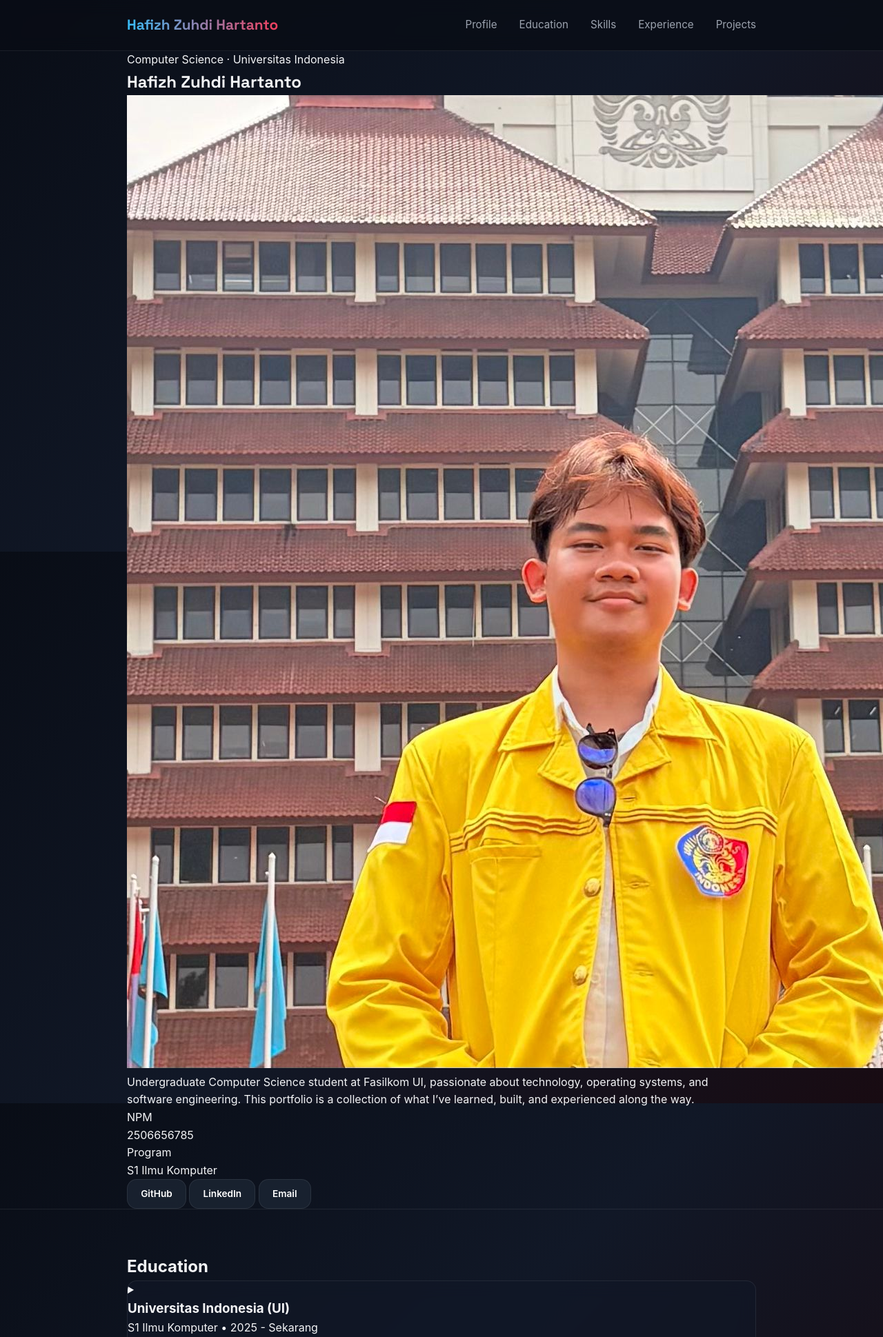
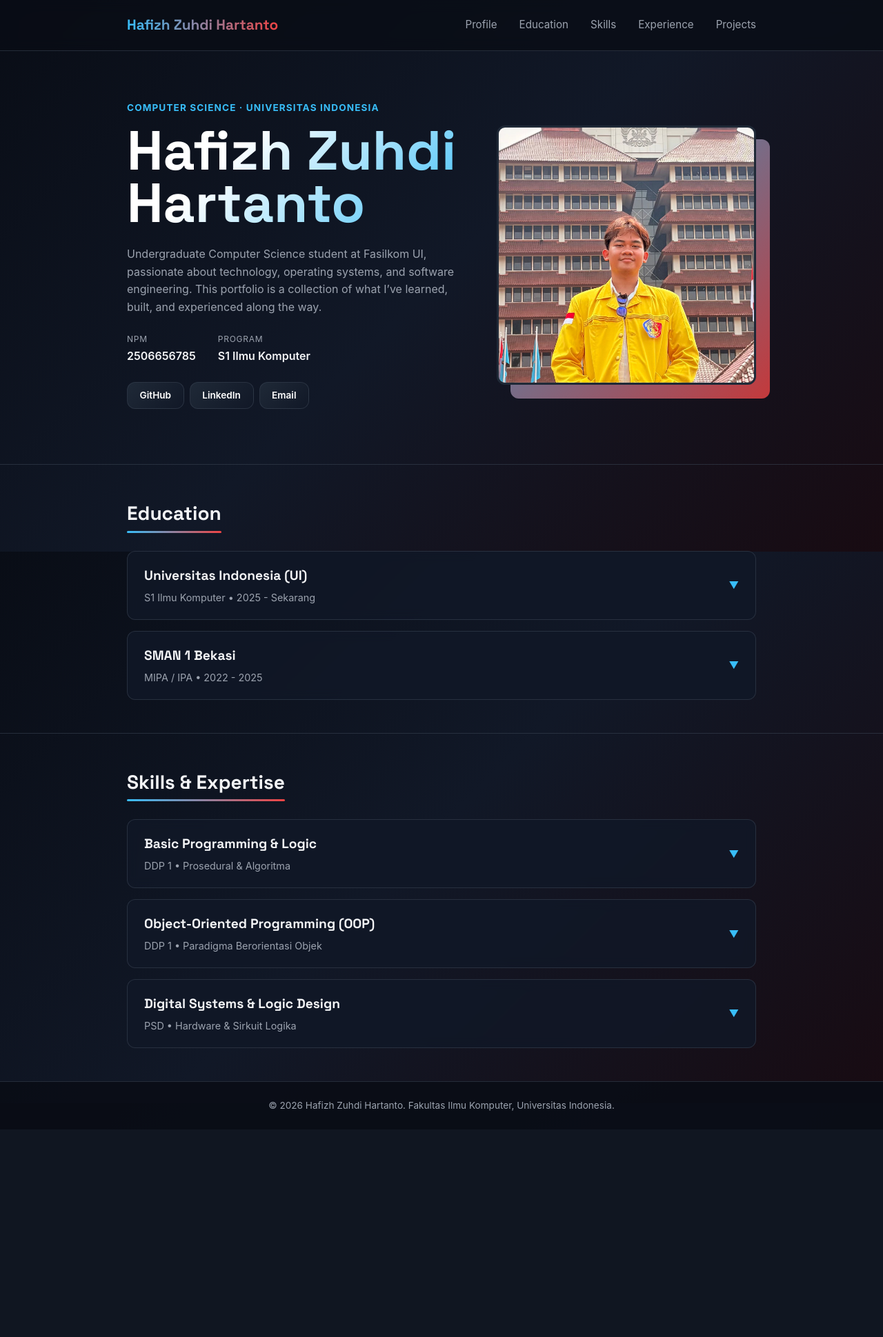
Before and after one commit to Hafizh0205/myportofolio, a Django app: page / in a window 1280 px wide; the page is wider, and only the part inside the window is pictured. Shown: the top 1939 px of that part at 69% size. After the commit the page ends 1611 px from the top of that part, so only its background shows below. Run offline with Django 5.2, Linux system fonts and the light colour scheme; parts of the project's set-up code (start-up, migrations or seed data) failed here and were passed over.

Commit message:
final CSS update

```diff
--- a/static/css/style.css
+++ b/static/css/style.css
@@ -7,12 +7,12 @@
 :root {
     --ink: #f3f4f6;
     --paper-gradient: linear-gradient(135deg, #090d16 0%, #111827 50%, #180b12 100%);
-    --card-bg: rgba(17, 24, 39, 0.65);
+    --card-bg: rgba(17, 24, 39, 0.85);
     --accent-blue: #38bdf8;
-    --accent-red: #f43f5e;
-    --line: rgba(255, 255, 255, 0.08);
+    --accent-red: #ef4444;
+    --line: rgba(55, 65, 81, 0.6);
     --text-muted: #9ca3af;
-    --radius: 14px;
+    --radius: 12px;
 }
 
 body {
@@ -37,7 +37,7 @@ h1, .brand {
 .site-header {
     border-bottom: 1px solid var(--line);
     background: rgba(9, 13, 22, 0.8);
-    backdrop-filter: blur(12px);
+    backdrop-filter: blur(10px);
     position: sticky;
     top: 0;
     z-index: 100;
@@ -76,33 +76,229 @@ h1, .brand {
     color: var(--accent-blue);
 }
 
-/* Tombol Khas GitHub milikmu (Dark default -> Glowing Gradient on Hover) */
+.hero {
+    padding: 4.5rem 0 5rem;
+}
+
+.hero-grid {
+    display: grid;
+    grid-template-columns: 1.3fr 1fr;
+    grid-template-areas:
+        "identity photo"
+        "details photo";
+    gap: 1.5rem 3rem;
+}
+
+.hero-identity { grid-area: identity; }
+.hero-details { grid-area: details; }
+
+.hero-kicker {
+    font-size: 0.85rem;
+    letter-spacing: 0.08em;
+    text-transform: uppercase;
+    color: var(--accent-blue);
+    font-weight: 700;
+    margin-bottom: 0.75rem;
+}
+
+.hero-identity h1 {
+    font-size: clamp(3rem, 7vw, 5rem);
+    line-height: 0.95;
+    background: linear-gradient(135deg, #ffffff 30%, var(--accent-blue) 100%);
+    -webkit-background-clip: text;
+    -webkit-text-fill-color: transparent;
+}
+
+.bio {
+    color: var(--text-muted);
+    max-width: 480px;
+    margin-bottom: 1.5rem;
+}
+
+.meta-list {
+    display: flex;
+    gap: 2rem;
+    margin-bottom: 1.5rem;
+}
+
+.meta-row dt {
+    font-size: 0.75rem;
+    text-transform: uppercase;
+    letter-spacing: 0.06em;
+    color: var(--text-muted);
+    margin-bottom: 0.15rem;
+}
+
+.meta-row dd {
+    font-weight: 600;
+    color: var(--ink);
+}
+
+.social-links {
+    display: flex;
+    gap: 0.5rem;
+    flex-wrap: wrap;
+}
+
 .social-link {
-    display: inline-flex;
-    align-items: center;
-    justify-content: center;
+    display: inline-block;
     font-size: 0.85rem;
     font-weight: 600;
     text-decoration: none;
     color: #ffffff;
-    background: rgba(31, 41, 55, 0.7);
+    background: linear-gradient(135deg, #1f2937, #111827);
     border: 1px solid var(--line);
     border-radius: var(--radius);
-    padding: 0.6rem 1.2rem;
-    backdrop-filter: blur(8px);
-    transition: all 0.3s cubic-bezier(0.16, 1, 0.3, 1);
-    cursor: pointer;
-    font-family: inherit;
+    padding: 0.5rem 1.1rem;
+    transition: all 0.2s ease;
 }
 
 .social-link:hover {
     border-color: var(--accent-blue);
     background: linear-gradient(135deg, var(--accent-blue), var(--accent-red));
-    box-shadow: 0 0 20px rgba(56, 189, 248, 0.35);
-    transform: translateY(-2px);
 }
 
-.content-section, .experience-section {
+.hero-photo {
+    grid-area: photo;
+    align-self: center;
+    position: relative;
+}
+
+.photo-block {
+    position: absolute;
+    top: 1.25rem;
+    left: 1.25rem;
+    width: 100%;
+    height: 100%;
+    background: linear-gradient(135deg, var(--accent-blue), var(--accent-red));
+    border-radius: var(--radius);
+    z-index: 0;
+    opacity: 0.8;
+}
+
+.avatar {
+    position: relative;
+    z-index: 1;
+    display: block;
+    width: 100%;
+    aspect-ratio: 1 / 1;
+    object-fit: cover;
+    border-radius: var(--radius);
+    border: 3px solid #1f2937;
+}
+
+.content-section {
+    padding: 3rem 0;
+    border-top: 1px solid var(--line);
+}
+
+.section-title {
+    font-family: "Space Grotesk", -apple-system, sans-serif;
+    font-size: 1.75rem;
+    font-weight: 700;
+    color: var(--ink);
+    margin-bottom: 2rem;
+    position: relative;
+    display: inline-block;
+}
+
+.section-title::after {
+    content: "";
+    position: absolute;
+    bottom: -6px;
+    left: 0;
+    width: 100%;
+    height: 3px;
+    background: linear-gradient(90deg, var(--accent-blue), var(--accent-red));
+    border-radius: var(--radius);
+}
+
+/* Accordion Card Style dengan Animation Slide-in milikmu */
+.edu-list {
+    display: flex;
+    flex-direction: column;
+    gap: 1rem;
+}
+
+.edu-card {
+    background-color: var(--card-bg);
+    border: 1px solid var(--line);
+    border-radius: var(--radius);
+    overflow: hidden;
+    backdrop-filter: blur(8px);
+    opacity: 0;
+    transform: translateX(-60px);
+    transition: border-color 0.2s ease, box-shadow 0.2s ease, transform 0.6s cubic-bezier(0.16, 1, 0.3, 1), opacity 0.6s ease;
+}
+
+.edu-card.in-view {
+    opacity: 1;
+    transform: translateX(0);
+}
+
+.edu-list .edu-card:nth-child(1).in-view { transition-delay: 0.1s; }
+.edu-list .edu-card:nth-child(2).in-view { transition-delay: 0.25s; }
+.edu-list .edu-card:nth-child(3).in-view { transition-delay: 0.4s; }
+
+.edu-card:hover {
+    border-color: var(--accent-blue);
+    box-shadow: 0 0 15px rgba(56, 189, 248, 0.15);
+}
+
+.edu-summary {
+    padding: 1.25rem 1.5rem;
+    display: flex;
+    justify-content: space-between;
+    align-items: center;
+    cursor: pointer;
+    list-style: none;
+}
+
+.edu-summary::-webkit-details-marker { display: none; }
+
+.edu-header-info h3 {
+    font-family: "Space Grotesk", -apple-system, sans-serif;
+    font-size: 1.2rem;
+    font-weight: 700;
+    color: var(--ink);
+    margin-bottom: 0.25rem;
+}
+
+.edu-header-info p {
+    font-size: 0.9rem;
+    color: var(--text-muted);
+}
+
+.edu-icon {
+    font-size: 0.9rem;
+    color: var(--accent-blue);
+    transition: transform 0.3s ease;
+}
+
+.edu-card[open] .edu-icon {
+    transform: rotate(180deg);
+    color: var(--accent-red);
+}
+
+.edu-details-content {
+    padding: 0 1.5rem 1.25rem 1.5rem;
+    border-top: 1px dashed var(--line);
+    margin-top: 0.5rem;
+}
+
+.edu-details-content ul {
+    list-style-type: disc;
+    padding-left: 1.2rem;
+    margin-top: 0.75rem;
+}
+
+.edu-details-content li {
+    font-size: 0.9rem;
+    color: var(--text-muted);
+    margin-bottom: 0.4rem;
+}
+
+.experience-section {
     padding: 4rem 0;
     border-top: 1px solid var(--line);
 }
@@ -118,39 +314,52 @@ h1, .brand {
 .experience-section h1 {
     font-family: "Space Grotesk", -apple-system, sans-serif;
     margin: 0.4rem 0 1.5rem;
-    font-size: 2.2rem;
+    font-size: 2rem;
     color: var(--ink);
 }
 
-/* Accordion Card dengan Animasi Slide Bawaan Kamu */
-.edu-list {
-    display: flex;
-    flex-direction: column;
+.experience-grid {
+    display: grid;
+    grid-template-columns: repeat(auto-fit, minmax(240px, 1fr));
     gap: 1rem;
 }
 
-.edu-card {
+.experience-card {
+    padding: 1.25rem;
     background-color: var(--card-bg);
     border: 1px solid var(--line);
     border-radius: var(--radius);
-    overflow: hidden;
-    backdrop-filter: blur(12px);
-    opacity: 0;
-    transform: translateX(-60px);
-    transition: border-color 0.3s ease, box-shadow 0.3s ease, transform 0.6s cubic-bezier(0.16, 1, 0.3, 1), opacity 0.6s ease;
+    backdrop-filter: blur(8px);
+    transition: border-color 0.2s ease, box-shadow 0.2s ease;
 }
 
-.edu-card.in-view {
-    opacity: 1;
-    transform: translateX(0);
+.experience-card:hover {
+    border-color: var(--accent-blue);
+    box-shadow: 0 0 15px rgba(56, 189, 248, 0.15);
 }
 
-.edu-card:hover {
-    border-color: rgba(56, 189, 248, 0.4);
-    box-shadow: 0 8px 32px rgba(0, 0, 0, 0.37), 0 0 15px rgba(56, 189, 248, 0.15);
+.experience-category {
+    color: var(--accent-blue);
+    font-size: 0.75rem;
+    font-weight: 700;
+    text-transform: uppercase;
 }
 
-/* Custom Grid Proyek */
+.experience-card h2 {
+    font-family: "Space Grotesk", -apple-system, sans-serif;
+    margin: 0.5rem 0;
+    font-size: 1.25rem;
+    color: var(--ink);
+}
+
+.experience-description, .empty-state {
+    color: var(--text-muted);
+}
+
+/* ========================================================
+   GAYA KAPSUL MODERN
+   ======================================================== */
+
 .project-header {
     width: 100%;
     display: flex;
```
Also changed, not shown: other parts of static/css/style.css (+68 -56 lines), 1 other file.
